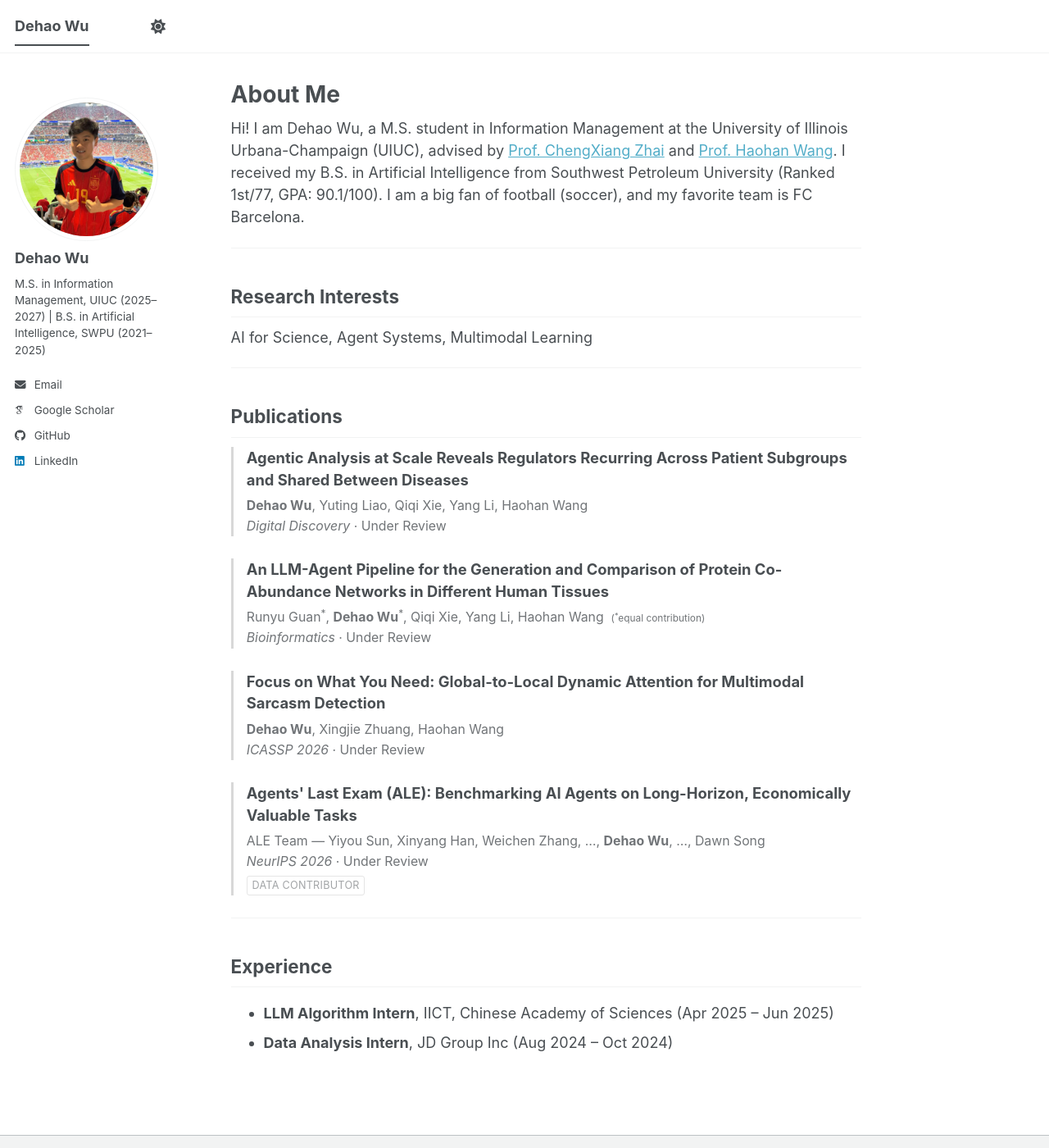
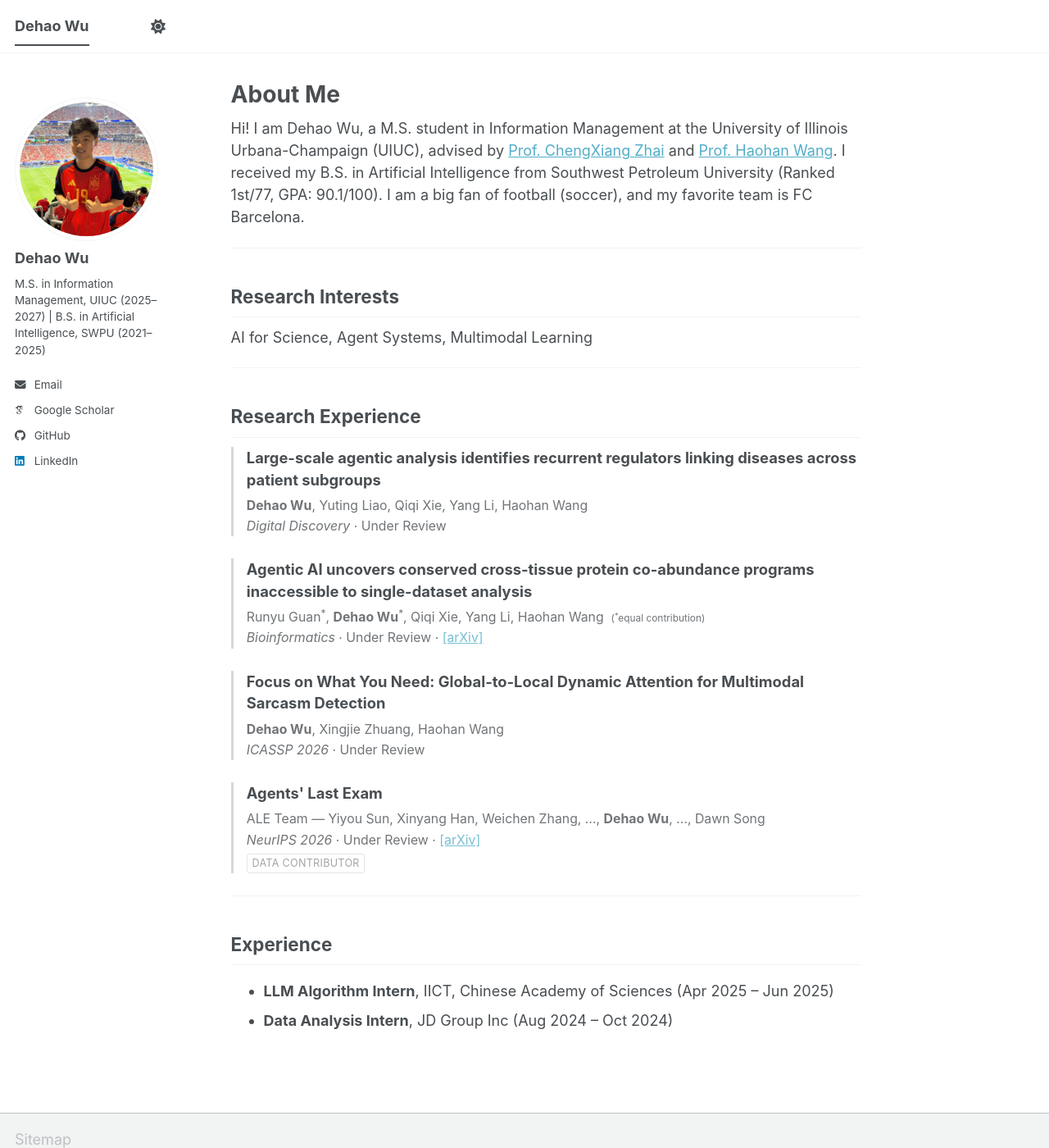
Before and after one commit to jacob20030316-crypto/jacob20030316-crypto.github.io, a Jekyll site: the page built from _pages/about.md, in a window 1280 px wide and 1400 px high. Shown: the whole window at 82% size. Built offline with Jekyll 4.4.1, drawn with Linux system fonts in a browser that asks for light colours; some web fonts are replaced; a script bundle is joined from its source files by our own code; library files that are not in the unit come from our copies.

Commit message:
Rename Publications to Research Experience, retitle papers, add arXiv links
Co-Authored-By: Claude Opus 5 (1M context) <noreply@anthropic.com>

```diff
--- a/_pages/about.md
+++ b/_pages/about.md
@@ -30,12 +30,12 @@ AI for Science, Agent Systems, Multimodal Learning
 
 ---
 
-## Publications
+## Research Experience
 
 <div class="pub-list" markdown="0">
 
 <div class="pub-item">
-  <div class="pub-title">Agentic Analysis at Scale Reveals Regulators Recurring Across Patient Subgroups and Shared Between Diseases</div>
+  <div class="pub-title">Large-scale agentic analysis identifies recurrent regulators linking diseases across patient subgroups</div>
   <div class="pub-meta">
     <span class="me">Dehao Wu</span>, Yuting Liao, Qiqi Xie, Yang Li, Haohan Wang<br>
     <span class="pub-venue">Digital Discovery</span> &middot; Under Review
@@ -43,10 +43,10 @@ AI for Science, Agent Systems, Multimodal Learning
 </div>
 
 <div class="pub-item">
-  <div class="pub-title">An LLM-Agent Pipeline for the Generation and Comparison of Protein Co-Abundance Networks in Different Human Tissues</div>
+  <div class="pub-title">Agentic AI uncovers conserved cross-tissue protein co-abundance programs inaccessible to single-dataset analysis</div>
   <div class="pub-meta">
     Runyu Guan<sup>&#42;</sup>, <span class="me">Dehao Wu</span><sup>&#42;</sup>, Qiqi Xie, Yang Li, Haohan Wang &nbsp;<small>(<sup>&#42;</sup>equal contribution)</small><br>
-    <span class="pub-venue">Bioinformatics</span> &middot; Under Review
+    <span class="pub-venue">Bioinformatics</span> &middot; Under Review &middot; <a href="https://arxiv.org/pdf/2608.28990" target="_blank" rel="noopener">[arXiv]</a>
   </div>
 </div>
 
@@ -59,10 +59,10 @@ AI for Science, Agent Systems, Multimodal Learning
 </div>
 
 <div class="pub-item">
-  <div class="pub-title">Agents&#39; Last Exam (ALE): Benchmarking AI Agents on Long-Horizon, Economically Valuable Tasks</div>
+  <div class="pub-title">Agents&#39; Last Exam</div>
   <div class="pub-meta">
     ALE Team &mdash; Yiyou Sun, Xinyang Han, Weichen Zhang, &hellip;, <span class="me">Dehao Wu</span>, &hellip;, Dawn Song<br>
-    <span class="pub-venue">NeurIPS 2026</span> &middot; Under Review<br>
+    <span class="pub-venue">NeurIPS 2026</span> &middot; Under Review &middot; <a href="https://arxiv.org/abs/2606.05405" target="_blank" rel="noopener">[arXiv]</a><br>
     <span class="pub-role">Data contributor</span>
   </div>
 </div>
```
Also changed, not shown: _publications/2026-02-01-protein-co-abundance.md (+3 -2 lines), _publications/2026-04-01-agentic-grn-cross-disease.md (+2 -2 lines), _publications/2026-05-01-agents-last-exam.md (+2 -1 lines).
